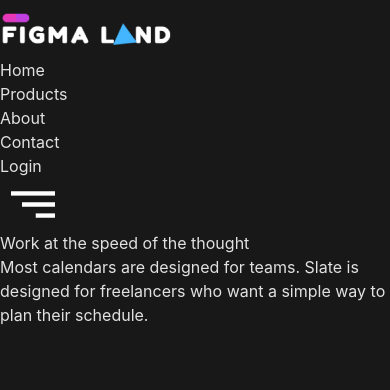
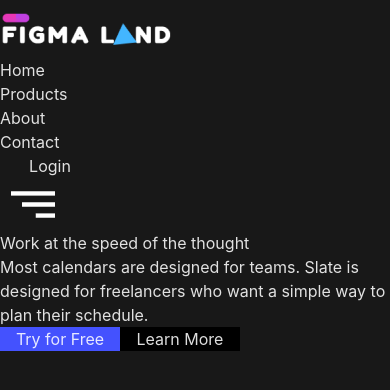
Before and after one commit to LuckxSz/startup, a React (Vite) app: page / in a window 390 px wide. Shown: the top 390 px of the page. Built offline with nearby package versions, Linux system fonts and the light colour scheme.

Commit message:
update -> responsive design done.

```diff
--- a/src/Components/Header/Button.jsx
+++ b/src/Components/Header/Button.jsx
@@ -1,6 +1,9 @@
-export const Button = ({ text }) => {
+export const Button = ({ text, bgColor, width, border }) => {
   return (
-    <button className='border rounded-sm sm:ml-52 sm:sticky h-[52px] w-[110px] lg:block md:ml-0 hover:bg-[#3643d8] duration-300'>
+    <button
+      className={` rounded-sm sm:ml-52 sm:block mt-6 border h-[52px] lg:block md:ml-0 hover:scale-105 duration-300`}
+      style={{ backgroundColor: bgColor, width: `${width}px` }}
+    >
       {text}
     </button>
   );
--- a/src/Components/Header/Header.jsx
+++ b/src/Components/Header/Header.jsx
@@ -7,12 +7,12 @@ export const Header = () => {
   return (
     <>
 
-      <div className=' flex items-center justify-around max-w-full h-[119px]  md:p-0 m-auto'>
+      <div className=' flex items-center justify-evenly max-w-full h-[119px]  md:p-0 m-auto'>
         <a href="/">
           <img src={logo} alt="logo" className='h-[55px] md:h-[60px]' />
         </a>
         <NavBar />
-        <Button text="Login" />
+        <Button text="Login" width="100" />
         <Image />
       </div>
     </>
--- a/src/Components/Header/NavBar.jsx
+++ b/src/Components/Header/NavBar.jsx
@@ -2,7 +2,7 @@ export const NavBar = () => {
   const liItems = ["Home", "Products", "About", "Contact"];
 
   return (
-    <ul className="hidden md:flex space-x-4">
+    <ul className="hidden md:flex md:justify-center gap-14 ">
       {liItems.map((item, id) => (
         <li key={id} className='list-none cursor-pointer hover:text-[#4452FE] duration-300'>
           <a href="/"> {item} </a>
--- a/src/Components/Hero/Hero.jsx
+++ b/src/Components/Hero/Hero.jsx
@@ -1,8 +1,14 @@
+import { Button } from '../../Components/Header/Button'
 export const Hero = ({ mainText, subHeading }) => {
   return (
-    <div className=" w-[402px] h-[352px] md:h-[350px] md:w-[630px] flex flex-col justify-center m-auto items-center">
-      <h1 className="text-white text-6xl">{mainText}</h1>
-      <span className="mt-5 ">{subHeading}</span>
+    <div className=" w-[402px] h-[452px] md:h-[350px] md:w-[630px]  flex flex-col justify-center m-auto items-center">
+      <h1 className="text-white text-5xl  md:text-6xl">{mainText}</h1>
+      <span className=" mt-8 md:text-1xl  md:mt-5tracking-wide ">{subHeading}</span>
+      <div className='flex flex-col md:flex-row md:gap-7    '>
+
+        <Button text='Try for Free' bgColor="#4452FE" width="120" border="10" />
+        <Button text="Learn More" bgColor="black" width='120' border='' />
+      </div>
     </div>
   )
 }
```
